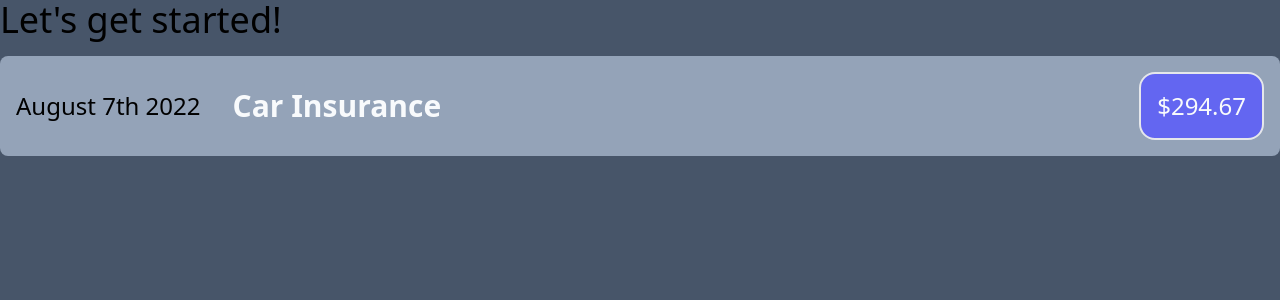
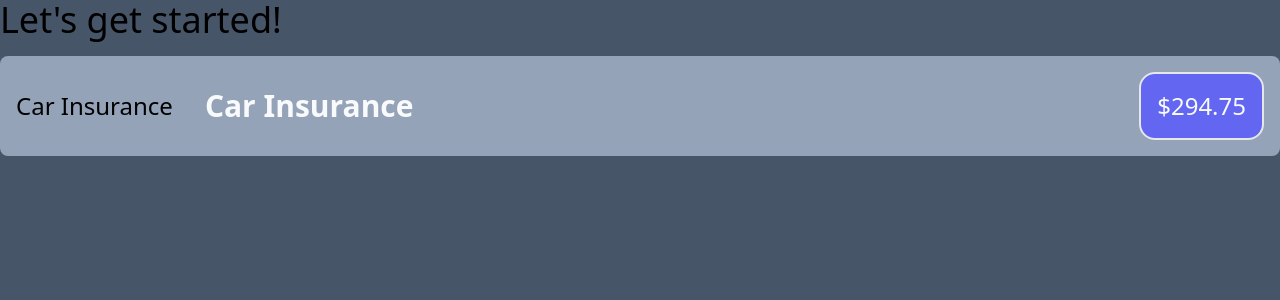
Before and after one commit to khareenp/Car_Insurance, a React (Create React App) app in the folder car-insurance/: page / in a window 1280 px wide. Shown: the top 300 px of the page. Built offline with nearby package versions, Linux system fonts and the light colour scheme.

Commit message:
added props to expense item

```diff
--- a/car-insurance/src/components/ExpenseItem.jsx
+++ b/car-insurance/src/components/ExpenseItem.jsx
@@ -1,15 +1,19 @@
 function ExpenseItem() {
+  const expenseDate = new Date(2022, 8, 8);
+  const expenseTitle = "Car Insurance";
+  let expenseAmount = 294.75;
+
   return (
     <div className="expense-item flex justify-between bg-slate-400 p-4 items-center rounded-lg">
       <div className="flex space-x-8 items-center">
-        <div className="expense-item__date text-2xl">August 7th 2022</div>
+        <div className="expense-item__date text-2xl">{expenseTitle}</div>
         <h2 className="expense-item__description text-3xl text-slate-50 font-bold">
-          Car Insurance
+          {expenseTitle}
         </h2>
       </div>
 
       <div className="expense-item__price bg-indigo-500 text-2xl p-4 border-2 rounded-2xl text-slate-50">
-        $294.67
+        ${expenseAmount}
       </div>
     </div>
   );
```
